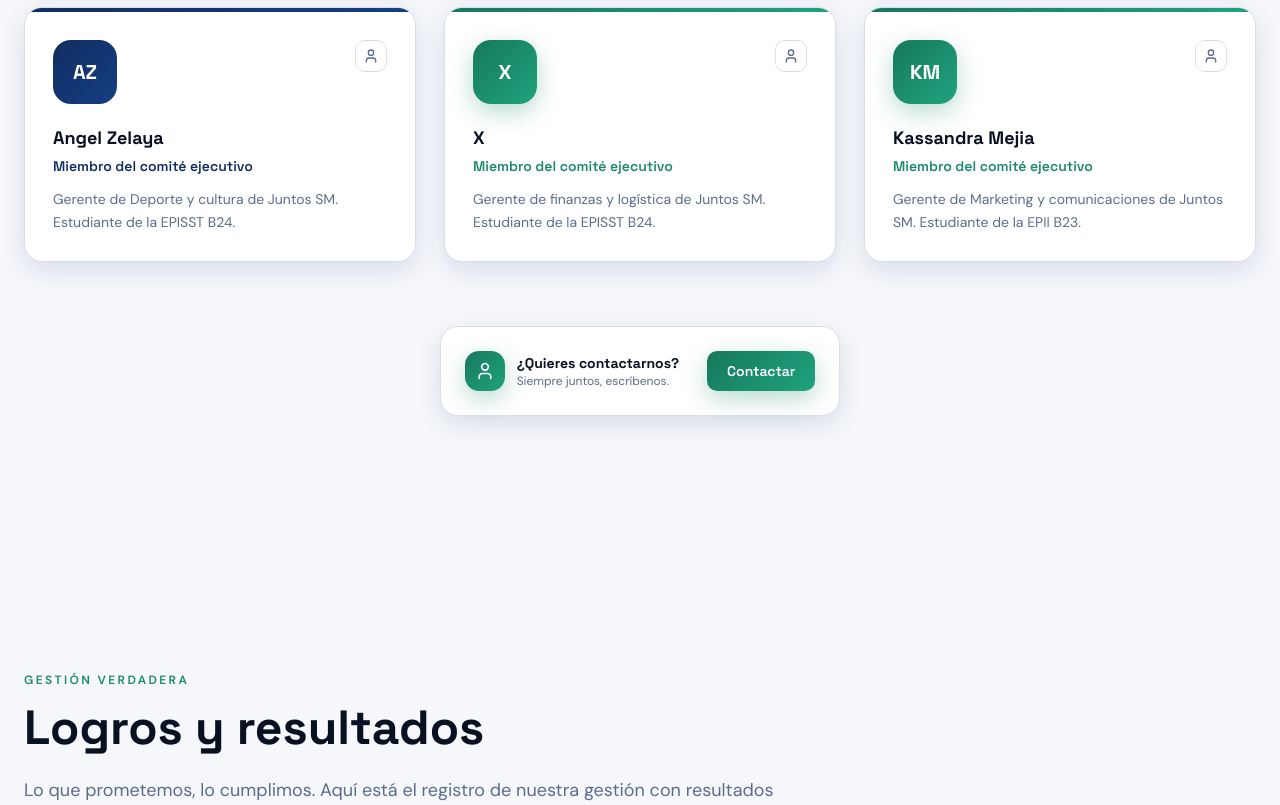
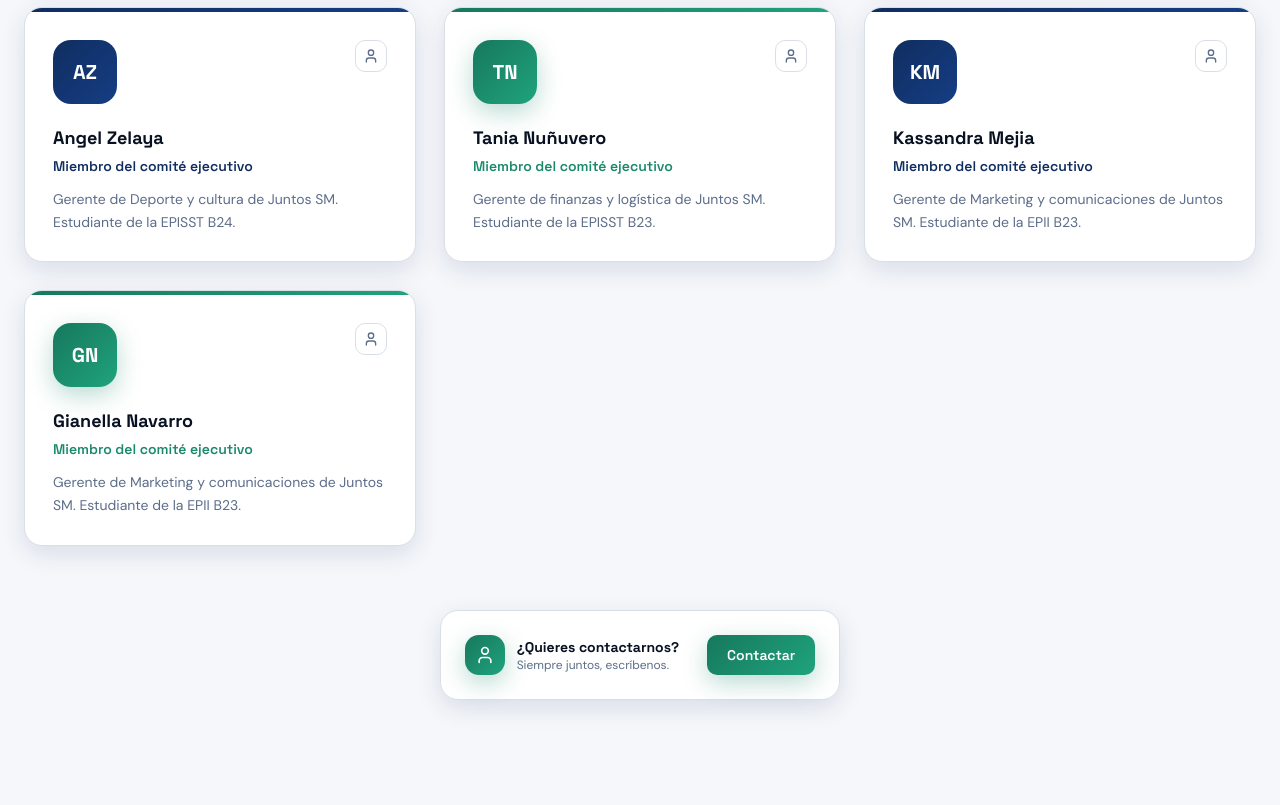
Before and after one commit to Mao1216/PW-Juntos-SM, a React (Vite) app in the folder juntossm-tercio-fii-main/: page / in a window 1280 px wide. Shown: the part 5400-6205 px from the top of the page. Built offline with nearby package versions, Linux system fonts and the light colour scheme; the HTML template or start-up script is replaced by a standard one.

Commit message:
cambios equipo

```diff
--- a/juntossm-tercio-fii-main/src/components/Equipo.tsx
+++ b/juntossm-tercio-fii-main/src/components/Equipo.tsx
@@ -52,10 +52,10 @@ const team = [
     color: "blue",
   },
   {
-    name: "X",
+    name: "Tania Nuñuvero",
     role: "Miembro del comité ejecutivo",
-    desc: "Gerente de finanzas y logística de Juntos SM. Estudiante de la EPISST B24.",
-    initials: "X",
+    desc: "Gerente de finanzas y logística de Juntos SM. Estudiante de la EPISST B23.",
+    initials: "TN",
     color: "green",
   },
   {
@@ -63,6 +63,13 @@ const team = [
     role: "Miembro del comité ejecutivo",
     desc: "Gerente de Marketing y comunicaciones de Juntos SM. Estudiante de la EPII B23.",
     initials: "KM",
+    color: "blue",
+  },
+    {
+    name: "Gianella Navarro",
+    role: "Miembro del comité ejecutivo",
+    desc: "Gerente de Marketing y comunicaciones de Juntos SM. Estudiante de la EPII B23.",
+    initials: "GN",
     color: "green",
   },
 ];
```
